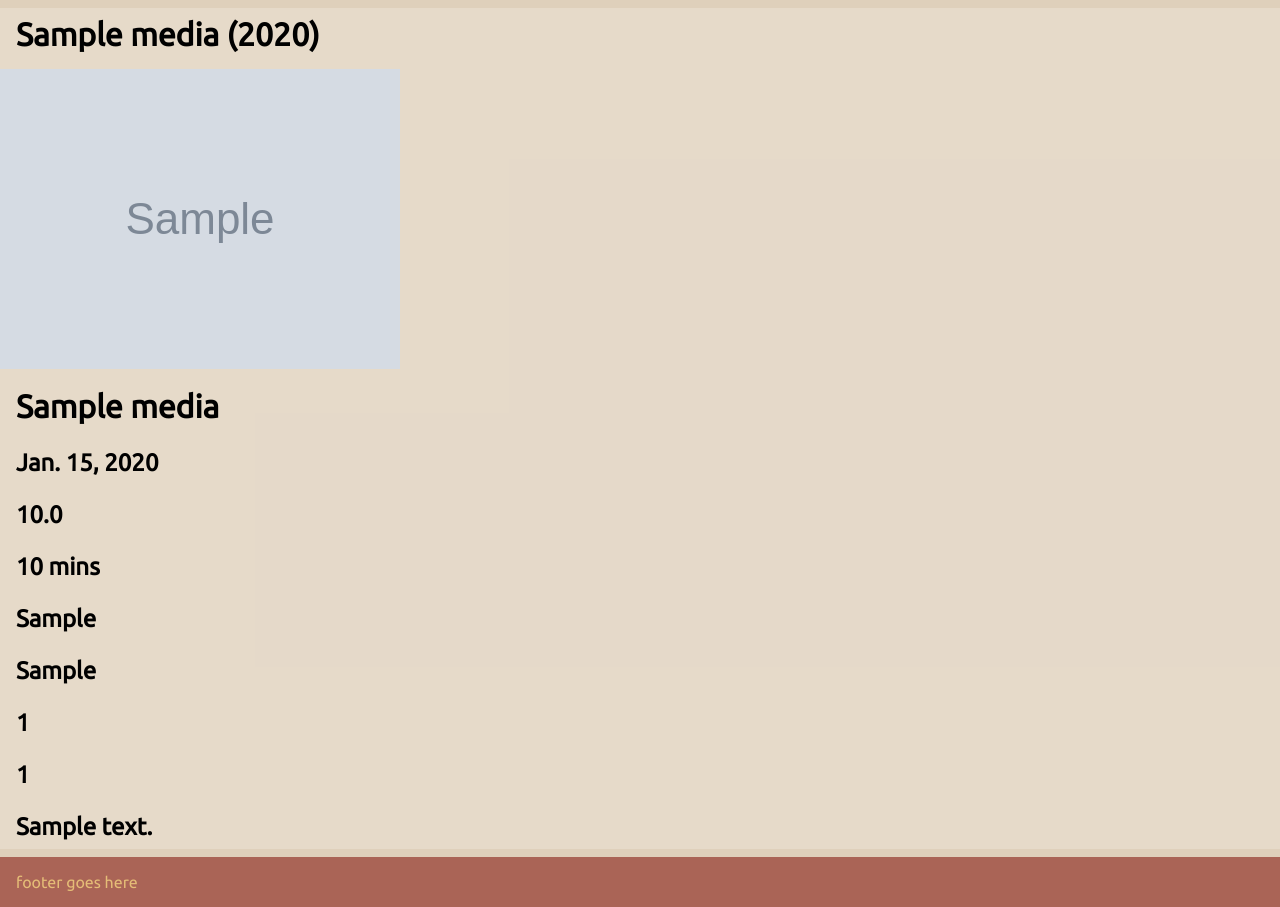
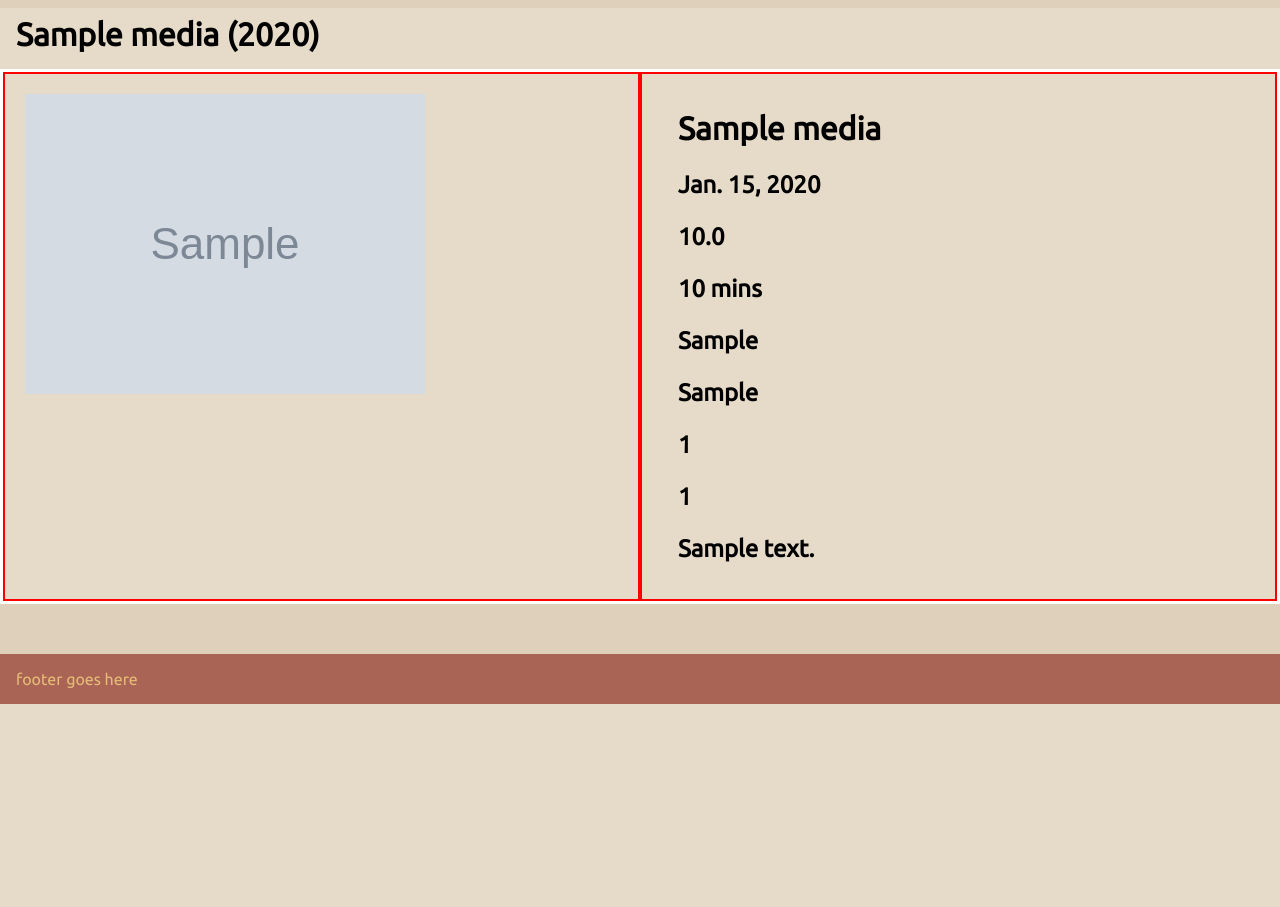
Before and after one commit to eidgabriele/movie_database, a Django app: page /movies/1/ in a window 1280 px wide. Shown: the part 96-1003 px from the top of the page. After the commit the page ends 800 px from the top, so only its background shows below. Run offline with Django 4.2, Linux system fonts and the light colour scheme; tables that the repository leaves empty hold one stand-in row (values such as "Sample post"); grey boxes marked "Sample" are stand-in pictures.

Commit message:
edited media page layout

```diff
--- a/movie_database/movie_app/static/movie_app/css/base.css
+++ b/movie_database/movie_app/static/movie_app/css/base.css
@@ -64,6 +64,18 @@ header a {
     margin: 0 auto;
 }
 
+.media-details-container {
+    border: 3px solid #fff;
+    /* padding: 20px; */
+    display: flex;
+}
+
+.media-details {
+    flex: 1;
+    padding: 20px;
+    border: 2px solid red;
+}
+
 footer {
     background-color: #943D2C;
     color: #E5BD77;
@@ -85,11 +97,6 @@ ul {
     padding: 0;
 }
 
-/* img {
-    width: 200px;
-    height: 450px;
-
-} */
 ul li {
     padding: 0.2rem 1rem;
 }
--- a/movie_database/movie_app/templates/movie_app/media.html
+++ b/movie_database/movie_app/templates/movie_app/media.html
@@ -4,7 +4,7 @@
 {% block content %}
 <h1>{{media}} </h1>
     <div class="media-details-container">
-        <div>
+        <div class="media-details">
             {% if media.poster %}
               <img src="{{media.poster.url}}">
             {% else %}
@@ -12,7 +12,7 @@
             {% endif %}
         </div>
 
-        <div>
+        <div class="media-details">
             <h1>{{ media.name }} </h1>
             <h2>{{ media.release_date }}</h2>
             <h2>{{ media.score }}</h2>
```
